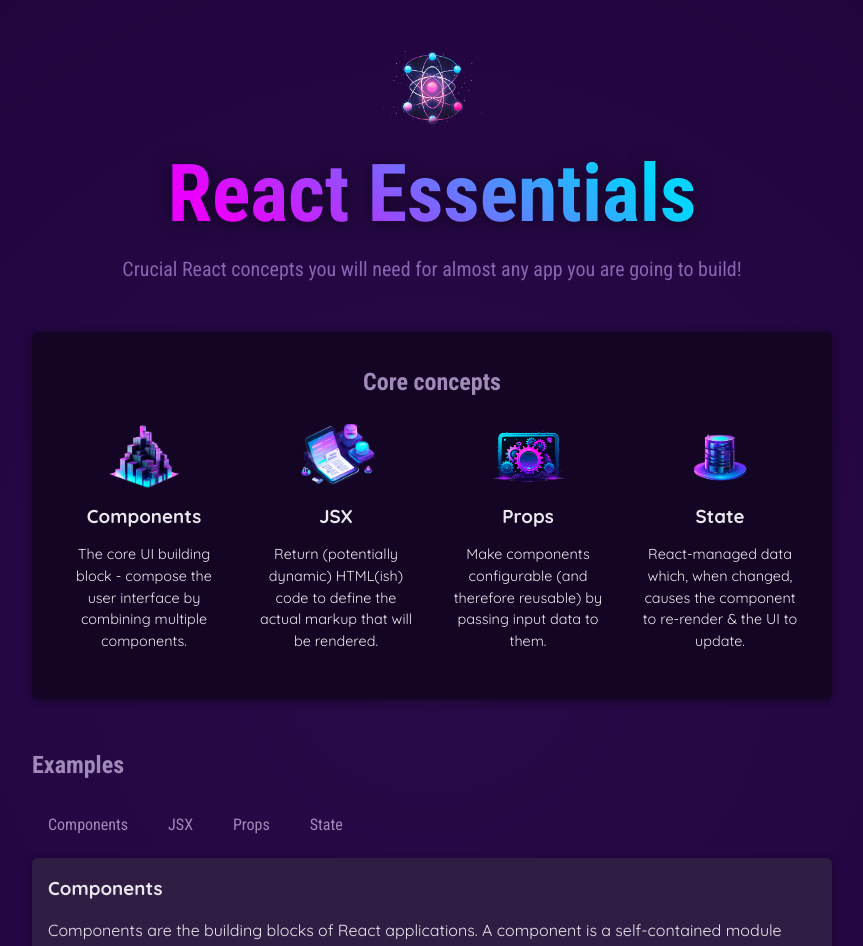
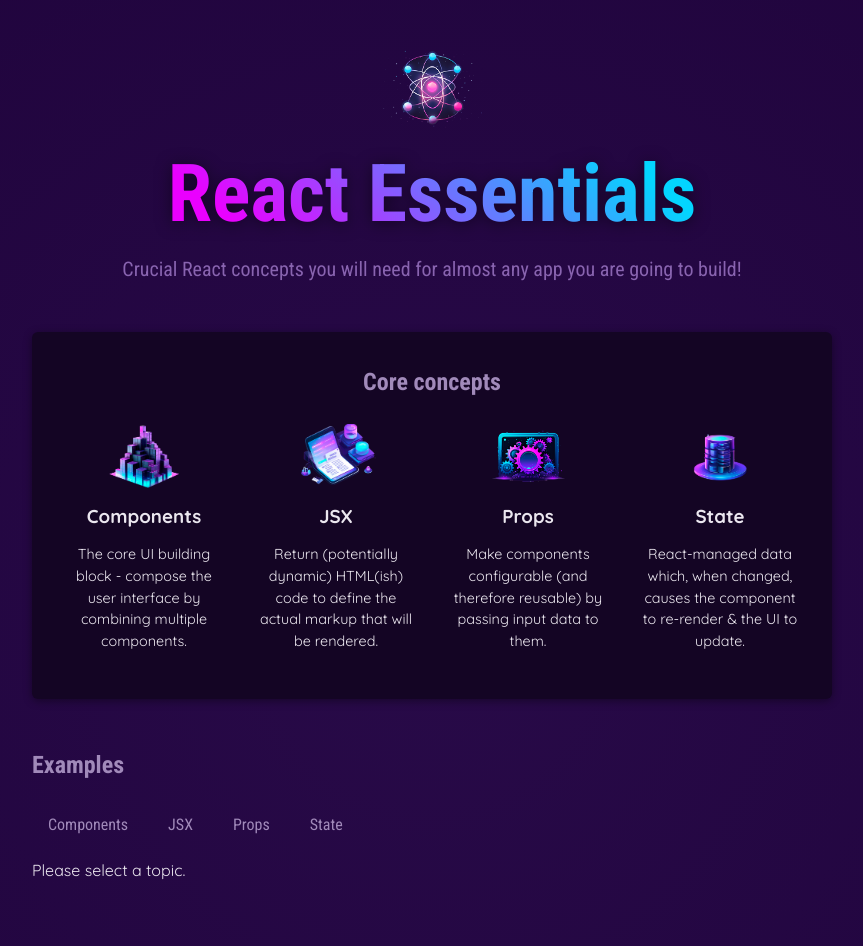
Before and after one commit to jevgenijsklimovs/01-starting-project, a React (Vite) app: page / in a window 1280 px wide. Shown: the top 946 px of the page, without its empty margins (208-1071 px from the left). Built offline with nearby package versions, Linux system fonts and the light colour scheme.

Commit message:
New file structure

```diff
--- a/src/App.jsx
+++ b/src/App.jsx
@@ -1,50 +1,56 @@
-import {CORE_CONCEPTS} from './data.js';
+import {CORE_CONCEPTS, EXAMPLES} from './data.js';
 import Header from './components/header/Header';
 import CoreConcept from './components/CoreConcept';
 import TabButton from "./components/TabButton";
 import {useState} from "react";
-import {EXAMPLES} from "./data.js";
 
 function App() {
-    const [selectedTopic, setSelectedTopic] = useState('components');
+    const [selectedTopic, setSelectedTopic] = useState();
 
     function handleSelect(selectedButton) {
         setSelectedTopic(selectedButton);
     }
 
+    let tabContent = <p>Please select a topic.</p>;
+    if (selectedTopic) {
+        tabContent = (
+            <div id="tab-content">
+                <h3>{EXAMPLES[selectedTopic].title}</h3>
+                <p>{EXAMPLES[selectedTopic].description}</p>
+                <pre>
+                    <code>
+                        {EXAMPLES[selectedTopic].code}
+                    </code>
+                </pre>
+            </div>)
+    }
+
     return (
-        <div>
+        <>
             <Header/>
             <main>
                 <section id="core-concepts">
                     <h2>Core concepts</h2>
                     <ul>
-                        <CoreConcept {...CORE_CONCEPTS[0]} />
-                        <CoreConcept {...CORE_CONCEPTS[1]} />
-                        <CoreConcept {...CORE_CONCEPTS[2]} />
-                        <CoreConcept {...CORE_CONCEPTS[3]} />
+                        {CORE_CONCEPTS.map((conceptItem) => (<CoreConcept key={conceptItem.title} {...conceptItem} />))}
                     </ul>
                 </section>
                 <section id="examples">
                     <h2>Examples</h2>
                     <menu>
-                        <TabButton onSelect={() => handleSelect('components')}>Components</TabButton>
-                        <TabButton onSelect={() => handleSelect('jsx')}>JSX</TabButton>
-                        <TabButton onSelect={() => handleSelect('props')}>Props</TabButton>
-                        <TabButton onSelect={() => handleSelect('state')}>State</TabButton>
+                        <TabButton isSelected={selectedTopic === 'components'}
+                                   onSelect={() => handleSelect('components')}>Components</TabButton>
+                        <TabButton isSelected={selectedTopic === 'jsx'}
+                                   onSelect={() => handleSelect('jsx')}>JSX</TabButton>
+                        <TabButton isSelected={selectedTopic === 'props'}
+                                   onSelect={() => handleSelect('props')}>Props</TabButton>
+                        <TabButton isSelected={selectedTopic === 'state'}
+                                   onSelect={() => handleSelect('state')}>State</TabButton>
                     </menu>
-                    <div id="tab-content">
-                        <h3>{EXAMPLES[selectedTopic].title}</h3>
-                        <p>{EXAMPLES[selectedTopic].description}</p>
-                        <pre>
-                            <code>
-                                {EXAMPLES[selectedTopic].code}
-                            </code>
-                        </pre>
-                    </div>
+                    {tabContent}
                 </section>
             </main>
-        </div>);
+        </>);
 }
 
 export default App;
--- a/src/components/TabButton.jsx
+++ b/src/components/TabButton.jsx
@@ -1,5 +1,5 @@
-export default function TabButton({children, onSelect}) {
+export default function TabButton({children, onSelect, isSelected}) {
     return <li>
-        <button onClick={onSelect}>{children}</button>
+        <button className={isSelected ? 'active' : undefined} onClick={onSelect}>{children}</button>
     </li>
 }
```
